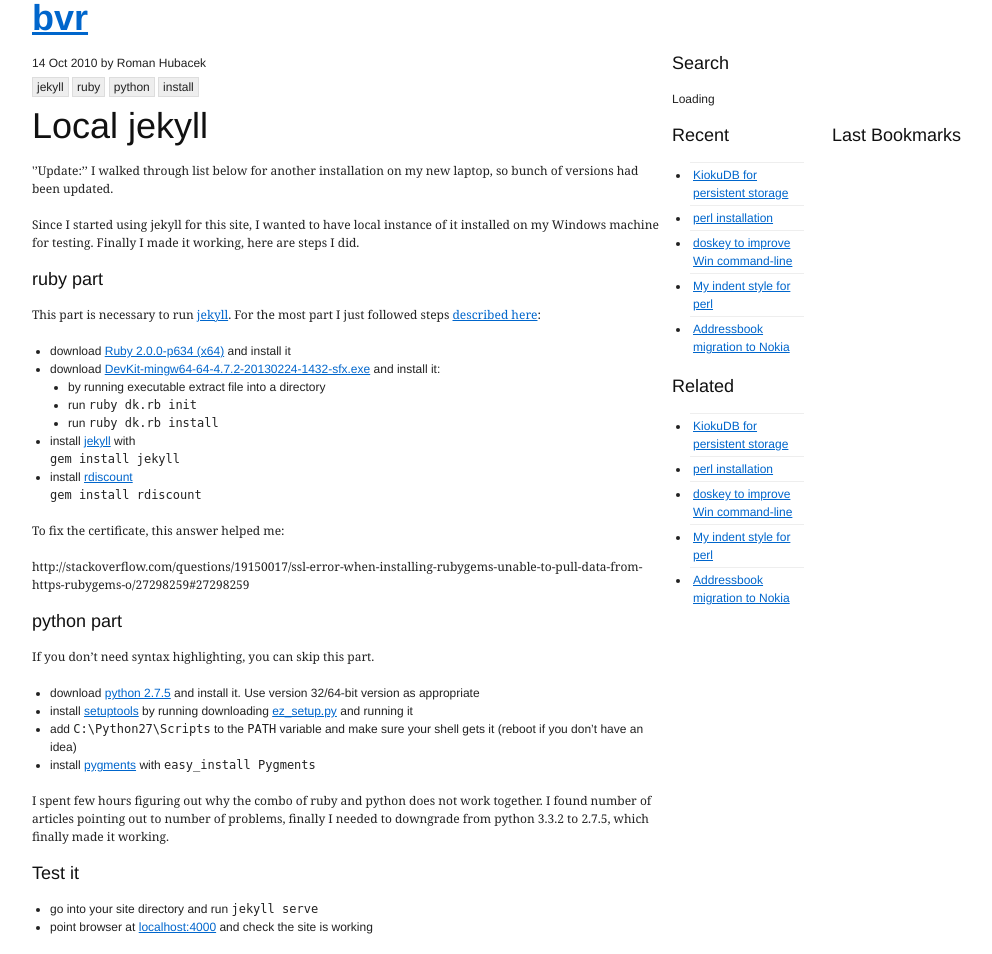
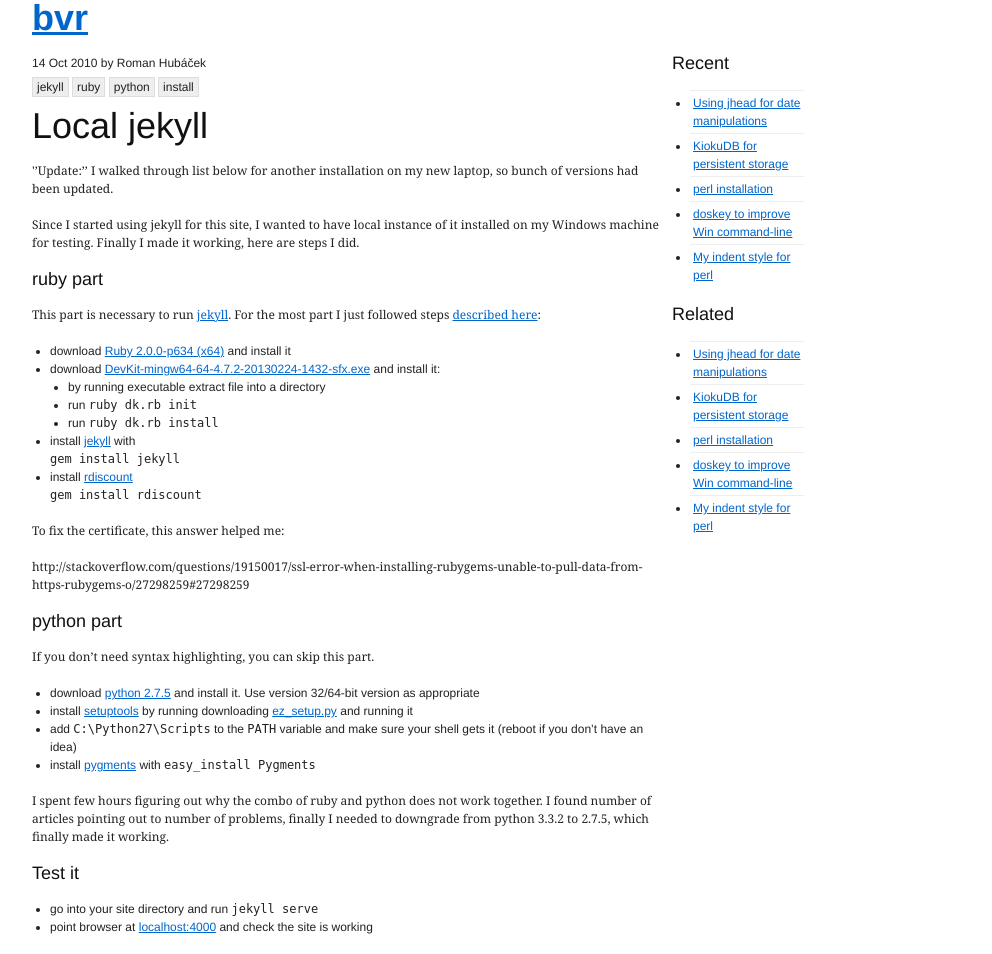
Before and after one commit to bvr/bvr.github.io, a Jekyll site: the page built from _posts/2010-10-14-local-jekyll.md, in a window 1280 px wide. Shown: the whole page, without its empty margins (133-1125 px from the left). Built offline with Jekyll 4.4.1, drawn with Linux system fonts in a browser that asks for light colours; comment, search, counter and statistics services are not loaded.

Commit message:
Setup template for new post, updated page layouts. Resurrected one of the posts and published it

```diff
--- a/_layouts/post.html
+++ b/_layouts/post.html
@@ -2,7 +2,7 @@
 layout: default
 ---
     <div class="span-16">
-        <div class="date"><time datetime="{{ page.date }}" pubdate>{{ page.date | date_to_string }}</time></div><div class="author"> by Roman Hubacek</div>
+        <div class="date"><time datetime="{{ page.date }}" pubdate>{{ page.date | date_to_string }}</time></div><div class="author"> by Roman Hubáček</div>
         <div class="tags">
         {% for tag in page.tags %}
         <div class="tag">{{ tag }}</div>
@@ -19,9 +19,6 @@ layout: default
         {{ content }}
 
     </div>
-    <div class="sidebar span-8 last">
-        {% include search.html %}
-
     <div class="sidebar span-4">
         <h3>Recent</h3>
 
@@ -39,8 +36,3 @@ layout: default
         </ul>
 
     </div>
-    <div class="sidebar span-4 last">
-        {% include bookmarks.html %}
-
-    </div>
-    </div>
```
Also changed, not shown: _layouts/index.html (+1 -12 lines), _posts/2015-09-20-jhead.md (+44 -3 lines), README.md, 1 other file.
